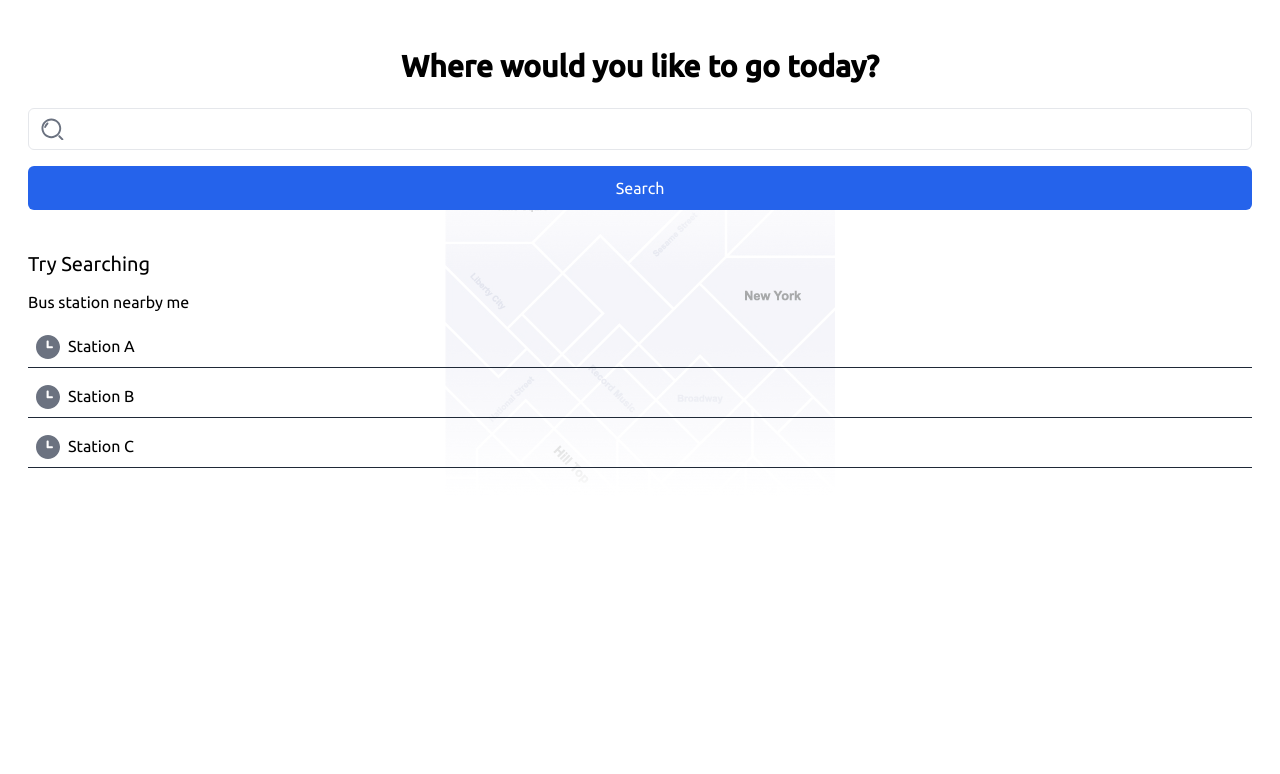
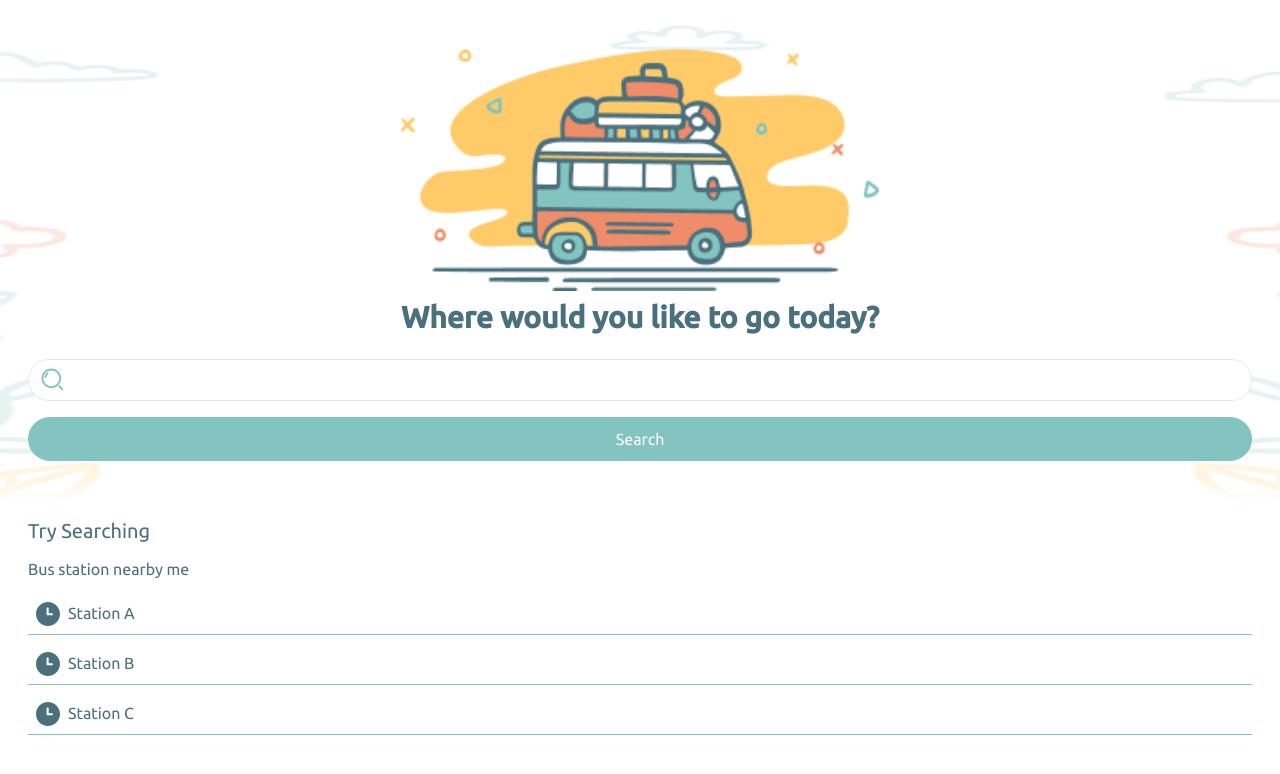
Before and after one commit to Rabbittee/F2E-Bus-Frontend, a React (Vite) app: page / in a window 1280 px wide. Shown: the top 774 px of the page. Built offline with nearby package versions, Linux system fonts and the light colour scheme.

Commit message:
renew layout and add animation in result page

```diff
--- a/src/components/Card.tsx
+++ b/src/components/Card.tsx
@@ -4,5 +4,5 @@ type CardProps = {
   children?: ReactNode;
 };
 export function Card({ children }: CardProps) {
-  return <div className="bg-white rounded-md w-full p-4">{children}</div>;
+  return <div className="bg-white rounded-md w-full ">{children}</div>;
 }
--- a/src/components/Header.tsx
+++ b/src/components/Header.tsx
@@ -1,23 +1,32 @@
 import { Input } from "@/components";
 import clsx from "clsx";
 import { useLocation } from "react-router-dom";
+import logo from "../images/logo.png";
 
 export function Header() {
   const location = useLocation<string>();
   return (
     <header
       className={clsx(
-        "flex flex-col justify-center flex-1 items-center",
+        "flex flex-col justify-center items-center",
         "gap-6 pt-12 px-7"
       )}
     >
       {location.pathname !== "/result" && (
-        <h2 className="text-3xl font-bold">
-          Where would you like to go today?
-        </h2>
+        <div className="flex flex-col gap-2 ">
+          <img src={logo} alt="" />
+          <h2 className="text-3xl font-bold text-cyan-dark">
+            Where would you like to go today?
+          </h2>
+        </div>
       )}
 
-      <div className="flex flex-col w-full gap-4 bg-white">
+      <div
+        className={clsx(
+          "flex flex-col w-full gap-4 rounded-full",
+          "bg-white transition-all duration-300"
+        )}
+      >
         <Input />
       </div>
     </header>
--- a/src/components/Input.tsx
+++ b/src/components/Input.tsx
@@ -13,10 +13,10 @@ export function Input() {
       className={clsx(
         "flex items-center",
         "border border-gray-200",
-        "rounded-md overflow-hidden"
+        "rounded-full overflow-hidden"
       )}
     >
-      <span className="w-6 ml-3 text-gray-500">
+      <span className="w-6 ml-3 text-cyan">
         <Icon.Search />
       </span>
 
--- a/src/components/Search.tsx
+++ b/src/components/Search.tsx
@@ -6,7 +6,10 @@ export function Search() {
   return (
     <div className="px-7 flex flex-col">
       <button
-        className={clsx("bg-blue-600 text-white rounded-md ", "my-4 py-2.5")}
+        className={clsx(
+          "bg-cyan text-white rounded-full focus:bg-cyan-dark",
+          "my-4 py-2.5"
+        )}
         type="button"
         onClick={() => history.push("/result")}
       >
--- a/src/index.css
+++ b/src/index.css
@@ -20,4 +20,5 @@ main {
   @apply bg-no-repeat bg-center;
 
   background-image: url("./images/background.png");
+  background-size: 100% 100%;
 }
--- a/src/layouts/Default.tsx
+++ b/src/layouts/Default.tsx
@@ -15,7 +15,7 @@ export function Default({ children }: LayoutProps) {
     <>
       {location.pathname !== "/result" && <Background />}
 
-      <main className={clsx("h-screen", "flex flex-col justify-center")}>
+      <main className={clsx("h-screen", "flex flex-col justify-between")}>
         {children}
       </main>
     </>
--- a/src/pages/Home.tsx
+++ b/src/pages/Home.tsx
@@ -1,4 +1,5 @@
 import { Icon } from "@/components";
+import clsx from "clsx";
 
 type Props = {
   query: string;
@@ -7,8 +8,8 @@ type Props = {
 function RecommandSearch({ query, href }: Props) {
   return (
     <a href={href}>
-      <div className="border-b border-gray-800 p-2 flex gap-2">
-        <Icon.Clock className="text-gray-500" />
+      <div className="border-b border-cyan p-2 flex gap-2">
+        <Icon.Clock className="text-cyan-dark" />
 
         <span>{query}</span>
       </div>
@@ -33,8 +34,14 @@ export function Home() {
   ];
 
   return (
-    <section className="w-full h-screen  flex flex-col gap-3 mt-6 px-7">
-      <h2 className="text-xl">Try Searching</h2>
+    <section
+      className={clsx(
+        "w-full h-screen mt-6 px-7",
+        "flex flex-col gap-3",
+        "bg-white shadow-bgShadow text-cyan-dark"
+      )}
+    >
+      <h2 className="text-xl pt-4">Try Searching</h2>
 
       <p>Bus station nearby me</p>
 
--- a/src/pages/Result.tsx
+++ b/src/pages/Result.tsx
@@ -1,14 +1,47 @@
 import { Card, MapFigure } from "@/components";
+import clsx from "clsx";
 
 export function Result() {
   return (
-    <div>
+    <div className="relative pt-8 flex-1 flex">
       <Card>
         <MapFigure />
-        <h2 className="text-xl">Station</h2>
-        <ul>
-          <li>Xizhi Station</li>
-        </ul>
+        <div
+          className={clsx(
+            "absolute bottom-0 p-4 rounded-t-2xl w-full max-h-72",
+            "bg-white text-cyan-dark",
+            "flex flex-col gap-4",
+            "animate-upper"
+          )}
+        >
+          <h2 className="text-xl">Station</h2>
+          <ul className="flex flex-col gap-2 pr-4 overflow-scroll">
+            <li className="bg-gray-200 px-3 py-1 rounded-full">
+              Xizhi Station
+            </li>
+            <li className="bg-gray-200 px-3 py-1 rounded-full">
+              Xizhi Station
+            </li>
+            <li className="bg-gray-200 px-3 py-1 rounded-full">
+              Xizhi Station
+            </li>
+            <li className="bg-gray-200 px-3 py-1 rounded-full">
+              Xizhi Station
+            </li>
+            <li className="bg-gray-200 px-3 py-1 rounded-full">
+              Xizhi Station
+            </li>
+            <li className="bg-gray-200 px-3 py-1 rounded-full">
+              Xizhi Station
+            </li>
+            <li className="bg-gray-200 px-3 py-1 rounded-full">
+              Xizhi Station
+            </li>
+            <li className="bg-gray-200 px-3 py-1 rounded-full">
+              Xizhi Station
+            </li>
+          </ul>
+        </div>
       </Card>
     </div>
   );
--- a/tailwind.config.js
+++ b/tailwind.config.js
@@ -5,6 +5,30 @@ module.exports = {
       fontFamily: {
         ubuntu: ["Ubuntu", "sans-serif"],
       },
+      colors: {
+        cyan: {
+          DEFAULT: "#83C3C0",
+          dark: "#4B707D",
+        },
+      },
+      keyframes: {
+        upper: {
+          "0%": {
+            opacity: 0,
+            transform: "translateY(150%)",
+          },
+          "100%": {
+            opacity: 1,
+            transform: "translateY(0%)",
+          },
+        },
+      },
+      animation: {
+        upper: "upper 1s ease-in",
+      },
+    },
+    boxShadow: {
+      bgShadow: "0px -5px 15px 5px #FFFFFF",
     },
   },
   plugins: [],
```
Also changed, not shown: src/images/background.png, src/images/logo.png (added).
